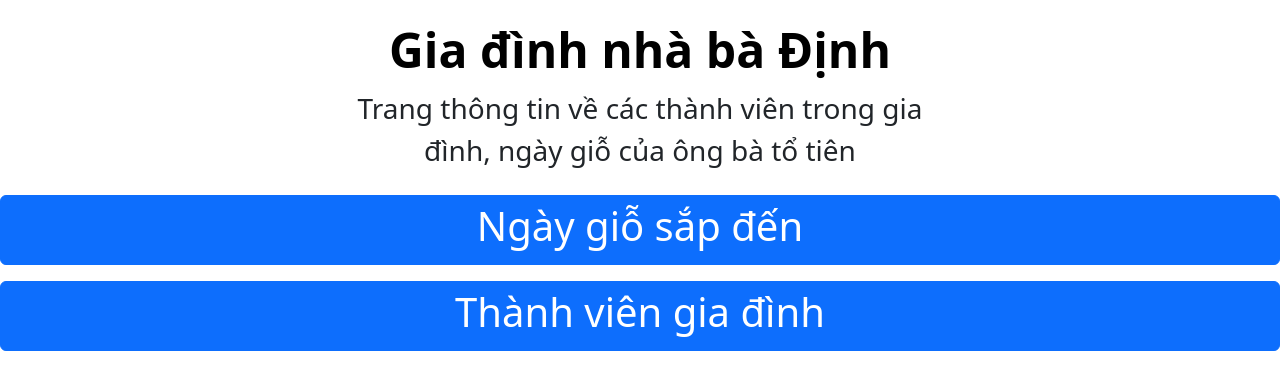
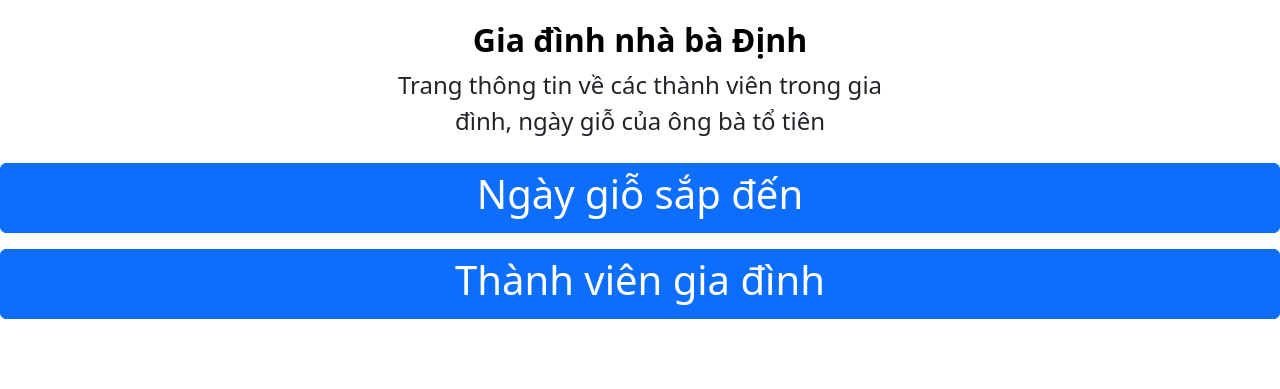
Before and after one commit to tai110402/family, a plain HTML site: page index.html in a window 1280 px wide. Shown: the part 201-590 px from the top of the page. Drawn offline with nearby package versions, Linux system fonts and the light colour scheme.

Commit message:
fix form

```diff
--- a/index.html
+++ b/index.html
@@ -27,9 +27,11 @@
         width="200"
         height="150"
       />
-      <h1 class="display-5 fw-bold text-body-emphasis">Gia đình nhà bà Định</h1>
+      <h1 class="display-5 fw-bold text-body-emphasis fs-2">
+        Gia đình nhà bà Định
+      </h1>
       <div class="col-lg-6 mx-auto">
-        <p class="lead mb-4 fs-3">
+        <p class="lead mb-4 fs-4 mx-3">
           Trang thông tin về các thành viên trong gia đình, ngày giỗ của ông bà
           tổ tiên
         </p>
```
